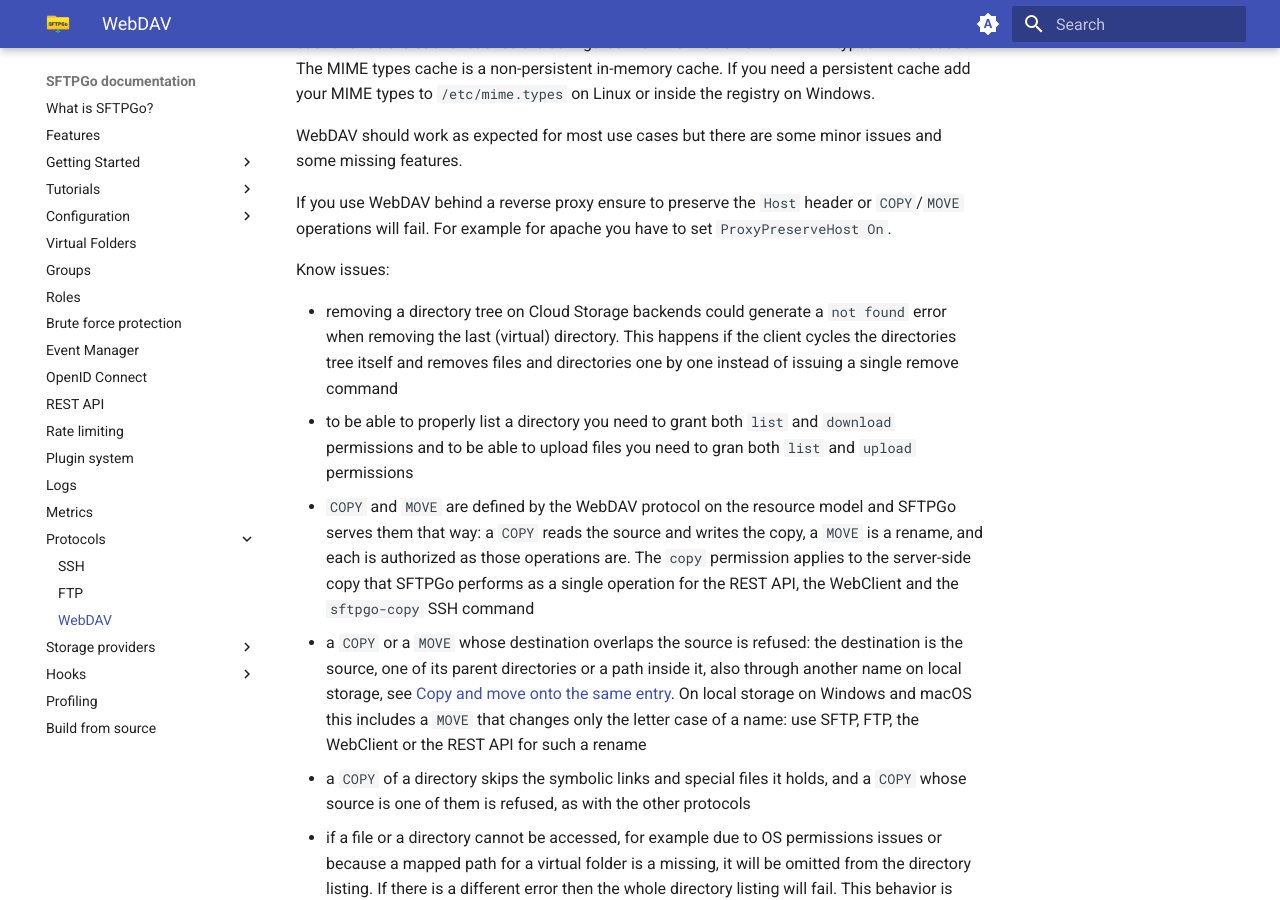
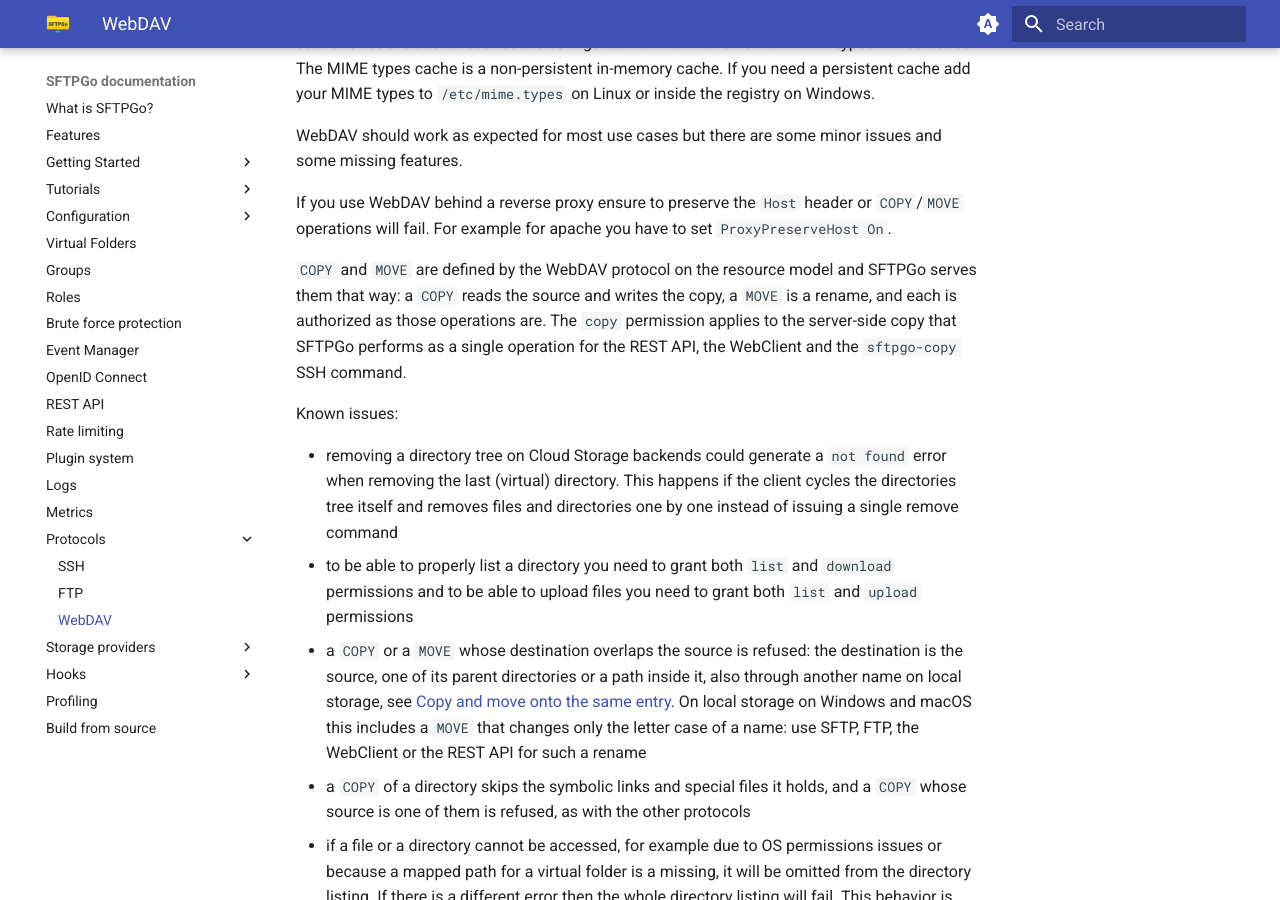
Before and after one commit to sftpgo/docs, an MkDocs documentation site: the page built from docs/webdav.md, in a window 1280 px wide and 900 px high, scrolled down 975 px. Built offline with MkDocs 1.6.1 and Material for MkDocs 9.7.7, drawn with Linux system fonts in a browser that asks for light colours; the version menu is left out.

Commit message:
webdav: move the COPY/MOVE authorization note out of known issues
Signed-off-by: Nicola Murino <nicola.murino@gmail.com>

```diff
--- a/docs/webdav.md
+++ b/docs/webdav.md
@@ -25,11 +25,12 @@ WebDAV should work as expected for most use cases but there are some minor issue
 
 If you use WebDAV behind a reverse proxy ensure to preserve the `Host` header or `COPY`/`MOVE` operations will fail. For example for apache you have to set `ProxyPreserveHost On`.
 
-Know issues:
+`COPY` and `MOVE` are defined by the WebDAV protocol on the resource model and SFTPGo serves them that way: a `COPY` reads the source and writes the copy, a `MOVE` is a rename, and each is authorized as those operations are. The `copy` permission applies to the server-side copy that SFTPGo performs as a single operation for the REST API, the WebClient and the `sftpgo-copy` SSH command.
+
+Known issues:
 
 - removing a directory tree on Cloud Storage backends could generate a `not found` error when removing the last (virtual) directory. This happens if the client cycles the directories tree itself and removes files and directories one by one instead of issuing a single remove command
-- to be able to properly list a directory you need to grant both `list` and `download` permissions and to be able to upload files you need to gran both `list` and `upload` permissions
-- `COPY` and `MOVE` are defined by the WebDAV protocol on the resource model and SFTPGo serves them that way: a `COPY` reads the source and writes the copy, a `MOVE` is a rename, and each is authorized as those operations are. The `copy` permission applies to the server-side copy that SFTPGo performs as a single operation for the REST API, the WebClient and the `sftpgo-copy` SSH command
+- to be able to properly list a directory you need to grant both `list` and `download` permissions and to be able to upload files you need to grant both `list` and `upload` permissions
 - a `COPY` or a `MOVE` whose destination overlaps the source is refused: the destination is the source, one of its parent directories or a path inside it, also through another name on local storage, see [Copy and move onto the same entry](config-file.md#copy-and-move-onto-the-same-entry). On local storage on Windows and macOS this includes a `MOVE` that changes only the letter case of a name: use SFTP, FTP, the WebClient or the REST API for such a rename
 - a `COPY` of a directory skips the symbolic links and special files it holds, and a `COPY` whose source is one of them is refused, as with the other protocols
 - if a file or a directory cannot be accessed, for example due to OS permissions issues or because a mapped path for a virtual folder is a missing, it will be omitted from the directory listing. If there is a different error then the whole directory listing will fail. This behavior is different from SFTP/FTP where you will be able to see the problematic file/directory in the directory listing, you will only get an error if you try to access it
```
